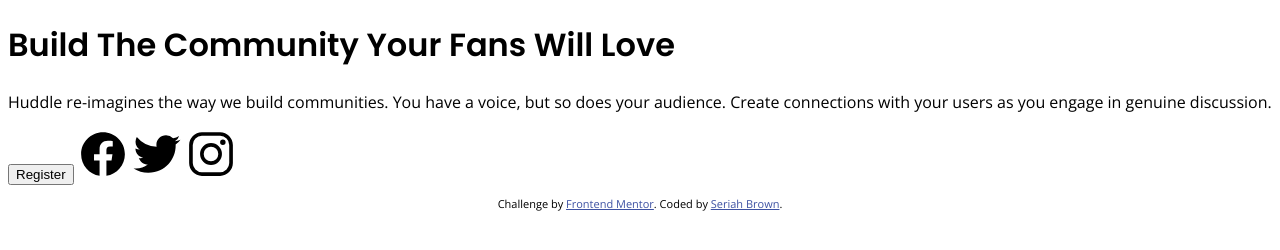
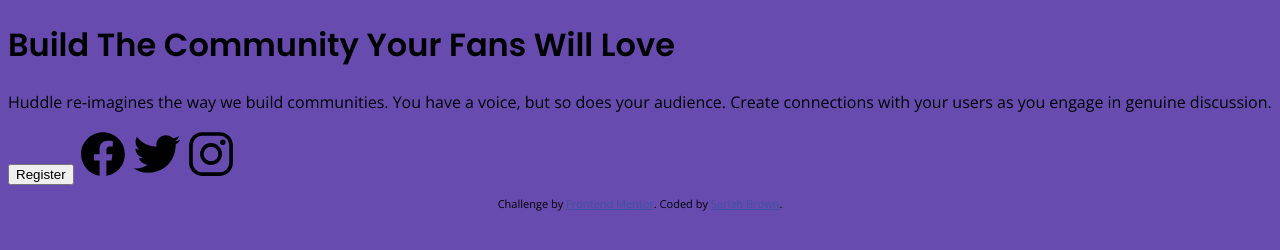
Before and after one commit to seriahbrown/HuddleLanding, a plain HTML site: page index.html in a window 1280 px wide. Drawn offline with nearby package versions, Linux system fonts and the light colour scheme; files that its build step writes are made by us from their sources.

Commit message:
Update style.css

```diff
--- a/style.css
+++ b/style.css
@@ -8,6 +8,7 @@
 
 body {
     font-family: 'Open Sans', sans-serif;
+    background-color: hsl(257, 40%, 49%);
 }
 
 h1 {
```
